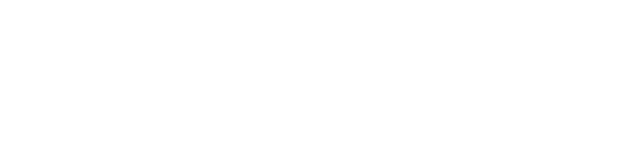
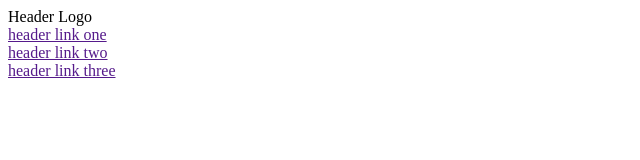
Before and after one commit to RaimeiRaikiri/Flexbox, a plain HTML site: page index.html in a window 1280 px wide. Shown: the whole page, without its empty margins (0-640 px from the left). Drawn offline with Linux system fonts and the light colour scheme.

Commit message:
added text for the header

```diff
--- a/index.html
+++ b/index.html
@@ -6,6 +6,12 @@
         <title>Flexbox website</title>
     </head>
     <body>
+        <header>
+            <div>Header Logo</div>
+            <div> <a href>header link one</a></div>
+            <div> <a href>header link two</a></div>
+            <div> <a href>header link three</a></div>
+        </header>
 
     </body>
 </html>
```
